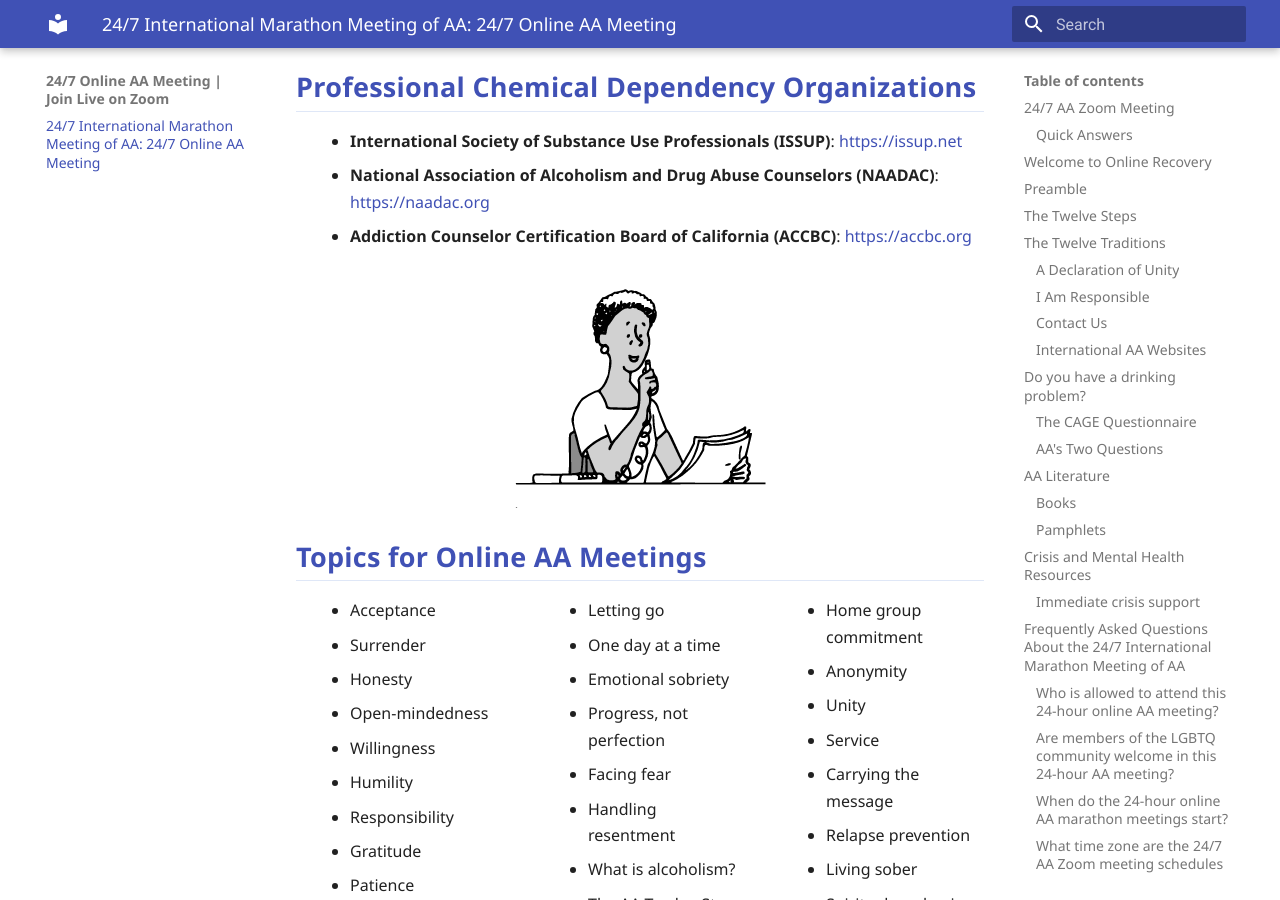
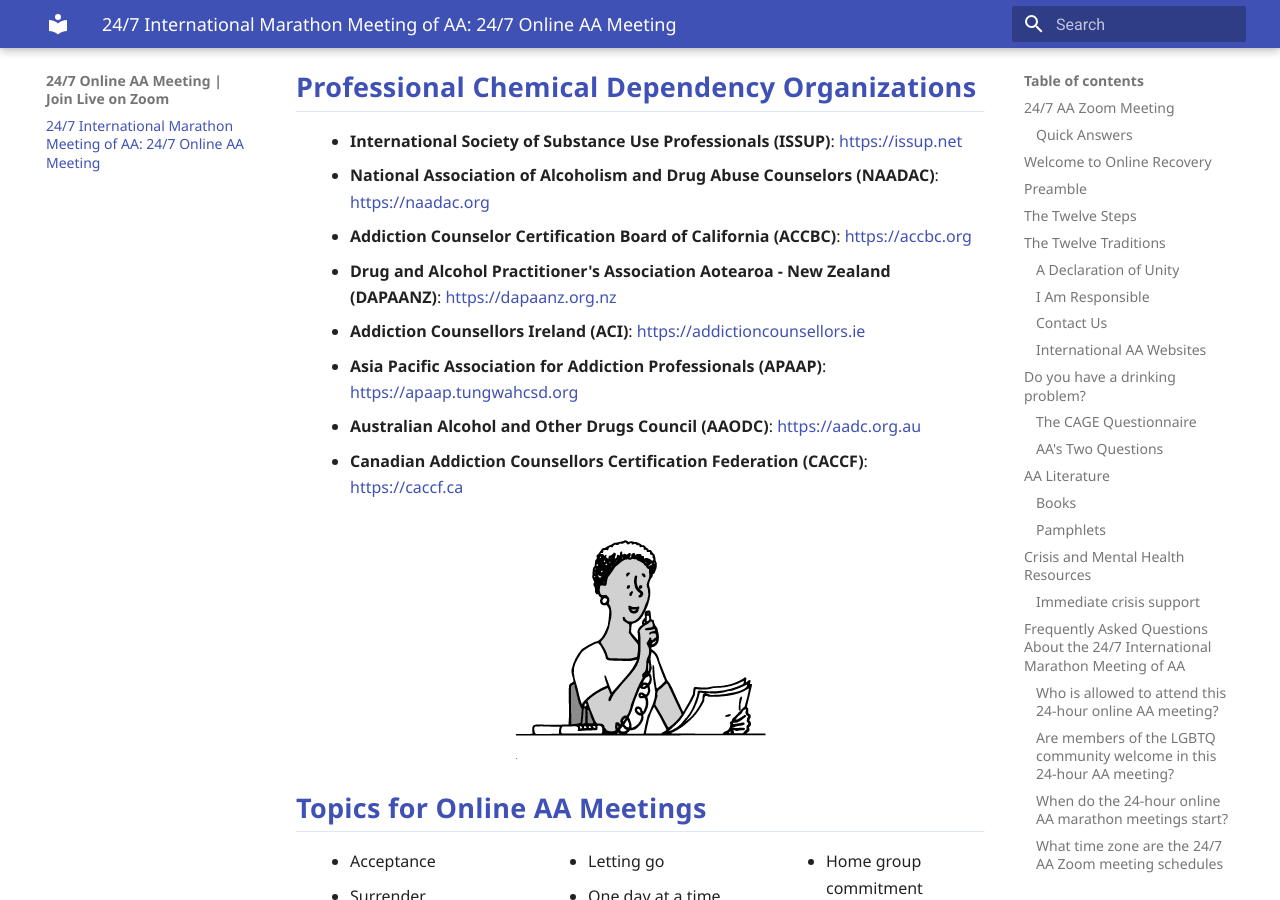
Before and after one commit to meetings03/24hourmeeting, an MkDocs documentation site: the page built from docs/index.md, in a window 1280 px wide and 900 px high, scrolled down 23399 px. Built offline with MkDocs 1.6.1 and Material for MkDocs 9.7.7, drawn with Linux system fonts in a browser that asks for light colours; comment, search, counter and statistics services are not loaded.

Commit message:
Restore professional organization resources

```diff
--- a/docs/index.md
+++ b/docs/index.md
@@ -419,6 +419,11 @@
 - **International Society of Substance Use Professionals (ISSUP)**: [https://issup.net](https://issup.net)
 - **National Association of Alcoholism and Drug Abuse Counselors (NAADAC)**: [https://naadac.org](https://naadac.org)
 - **Addiction Counselor Certification Board of California (ACCBC)**: [https://accbc.org](https://accbc.org)
+- **Drug and Alcohol Practitioner's Association Aotearoa - New Zealand (DAPAANZ)**: [https://dapaanz.org.nz](https://dapaanz.org.nz)
+- **Addiction Counsellors Ireland (ACI)**: [https://addictioncounsellors.ie](https://addictioncounsellors.ie)
+- **Asia Pacific Association for Addiction Professionals (APAAP)**: [https://apaap.tungwahcsd.org](https://apaap.tungwahcsd.org)
+- **Australian Alcohol and Other Drugs Council (AAODC)**: [https://aadc.org.au](https://aadc.org.au)
+- **Canadian Addiction Counsellors Certification Federation (CACCF)**: [https://caccf.ca](https://caccf.ca)
 
 <div class="tradition-image-row" style="margin: 1.5rem 0; display: flex; flex-wrap: wrap; gap: 1rem; align-items: center; justify-content: center;">
   <img src="images/Member_Sharing_at_Mic.png" alt="Member sharing at the microphone image" style="max-width: 100%; height: auto;" />
```
Also changed, not shown: site/index.html, site/search/search_index.json.
